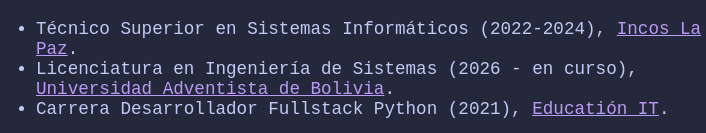
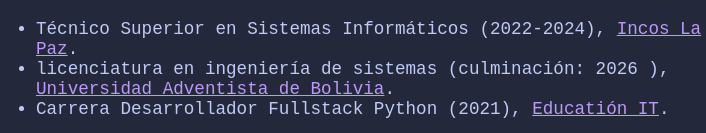
Before and after one commit to anibalCApaza/correccion-actividad7, a plain HTML site: page index.html in a window 1280 px wide. Shown: the part 819-952 px from the top of the page, 269-975 px from the left. Drawn offline with Linux system fonts and the light colour scheme.

Commit message:
fix: formato de culminación de carrera

```diff
--- a/index.html
+++ b/index.html
@@ -55,7 +55,7 @@
           <a href="https://www.incoslapaz.org/" target="_blank" rel="noopener noreferrer">Incos La Paz</a>.
         </li>
         <li>
-          Licenciatura en Ingeniería de Sistemas (2026 - en curso),
+          licenciatura en ingeniería de sistemas (culminación: 2026 ),
           <a href="https://www.uab.edu.bo/10-ingenieria-de-sistemas/" target="_blank"
             rel="noopener noreferrer">Universidad Adventista de Bolivia</a>.
         </li>
```
